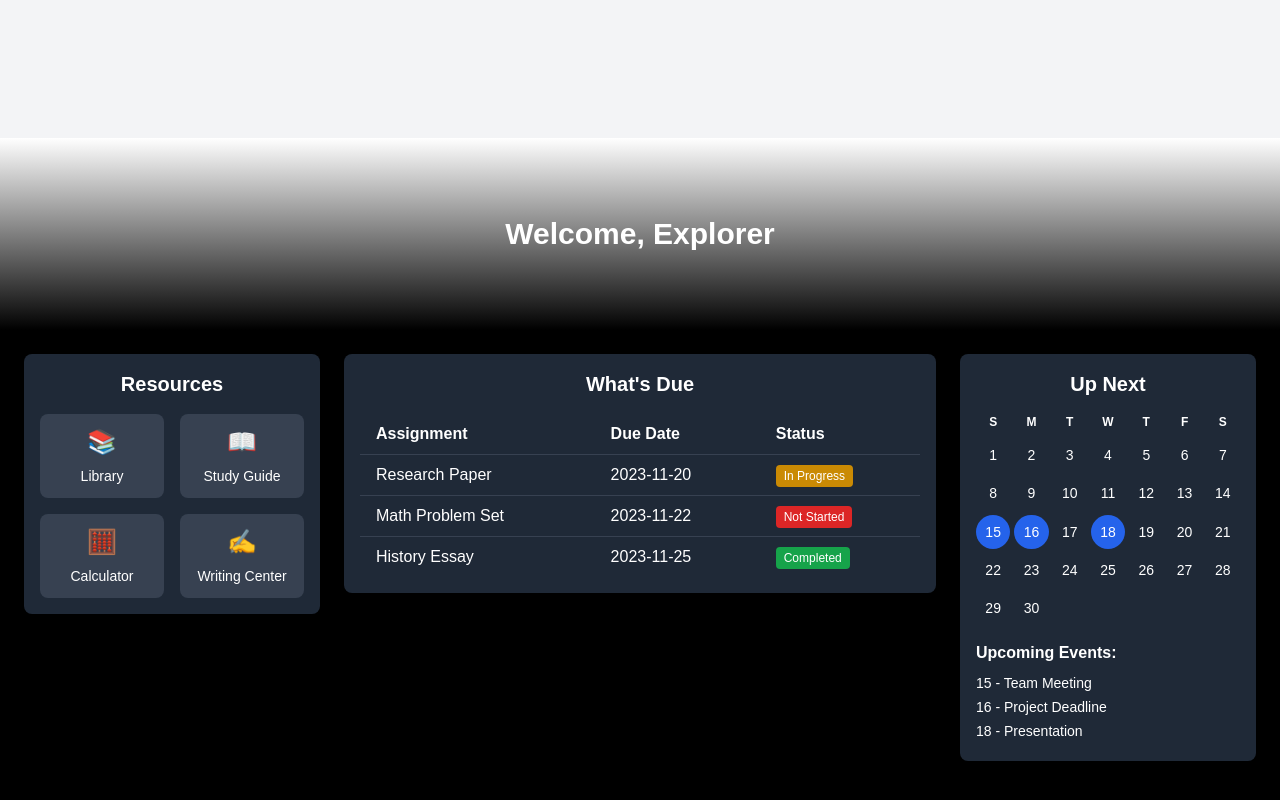
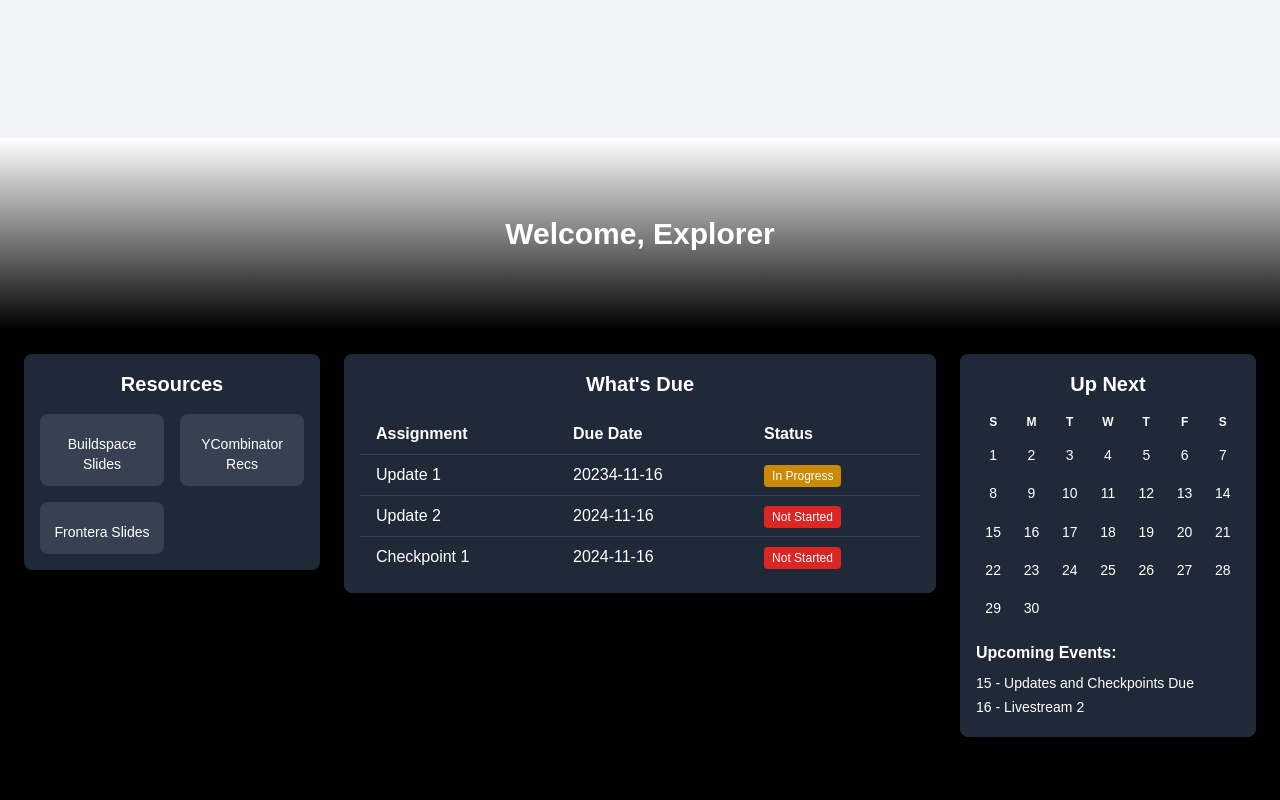
Before and after one commit to Front-era/control-panel, a Next.js app: page / in a window 1280 px wide. Shown: the part 686-1486 px from the top of the page. Built offline with nearby package versions, Linux system fonts and the light colour scheme; no server answers.

Commit message:
update info

```diff
--- a/app/components/dashboard.tsx
+++ b/app/components/dashboard.tsx
@@ -1,34 +1,31 @@
 'use client'
-import React from 'react'
-import Resources from './Resources';
-import WhatsDue from './WhatsDue';
-import UpNext from './UpNext';
-import { useUser } from '@clerk/nextjs';
+import Resources from "./Resources";
+import UpNext from "./UpNext";
+import WhatsDue from "./WhatsDue";
+import { useUser } from "@clerk/nextjs"
 
 export default function Dashboard() {
     const {user} = useUser();
-  const firstName = user?.firstName || "Explorer"// This will be replaced with actual auth later
+    const firstName = user?.firstName || "Explorer" // This will be replaced with actual auth later
 
     // Sample data for the calendar
     const calendarEvents = [
-    { date: "2023-11-15", title: "Team Meeting" },
-    { date: "2023-11-16", title: "Project Deadline" },
-    { date: "2023-11-18", title: "Presentation" },
+      { date: "2024-11-15", title: "Updates and Checkpoints Due" },
+      { date: "2024-11-16", title: "Livestream 2" },
     ]
 
     // Sample data for What's Due
     const dueItems = [
-    { assignment: "Research Paper", date: "2023-11-20", status: "In Progress" },
-    { assignment: "Math Problem Set", date: "2023-11-22", status: "Not Started" },
-    { assignment: "History Essay", date: "2023-11-25", status: "Completed" },
+      { assignment: "Update 1", date: "20234-11-16", status: "In Progress" },
+      { assignment: "Update 2", date: "2024-11-16", status: "Not Started" },
+      { assignment: "Checkpoint 1", date: "2024-11-16", status: "Not Started" },
     ]
 
     // Sample data for Resources
     const resources = [
-    { title: "Library", url: "#", icon: "📚" },
-    { title: "Study Guide", url: "#", icon: "📖" },
-    { title: "Calculator", url: "#", icon: "🧮" },
-    { title: "Writing Center", url: "#", icon: "✍️" },
+      { title: "Buildspace Slides", url: "#", icon: "" },
+      { title: "YCombinator Recs", url: "#", icon: "" },
+      { title: "Frontera Slides", url: "#", icon: "" },
     ]
 
   return (
```
Lines whose indentation alone changed are shown as unchanged.
